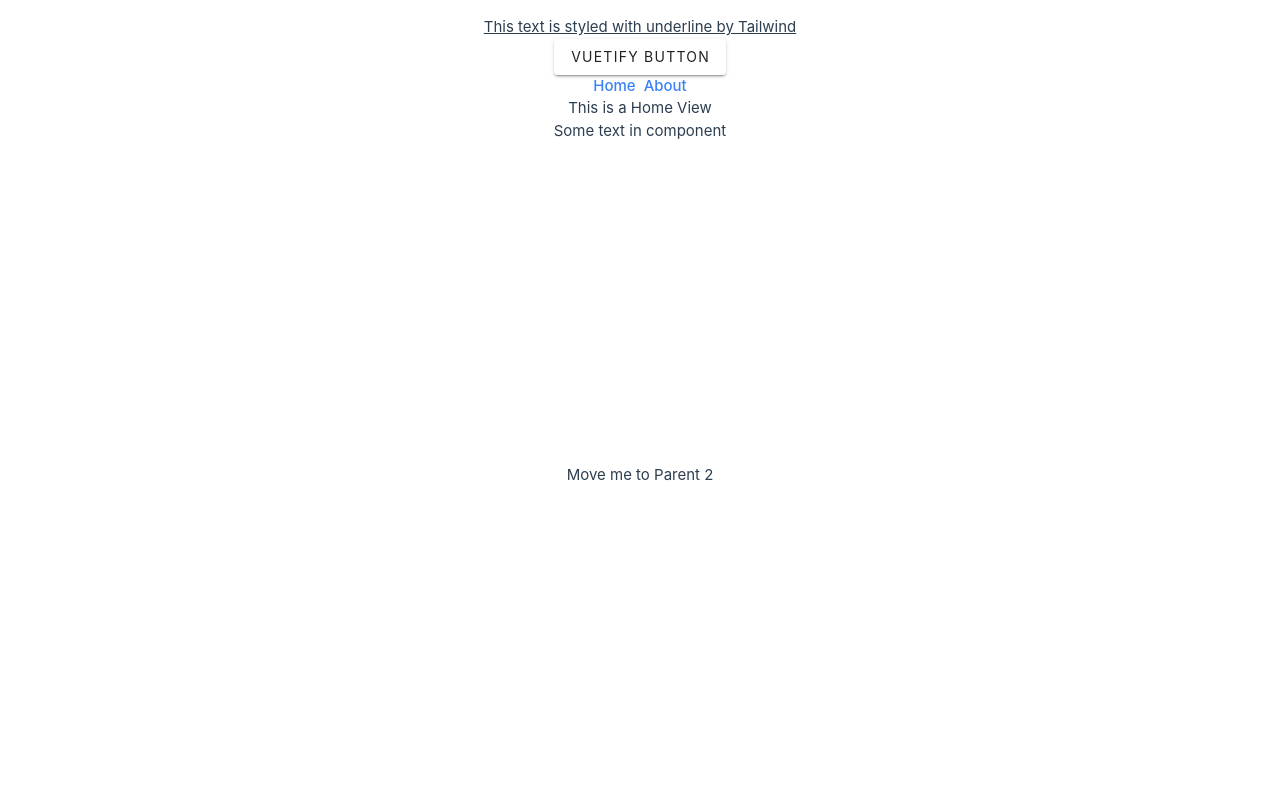
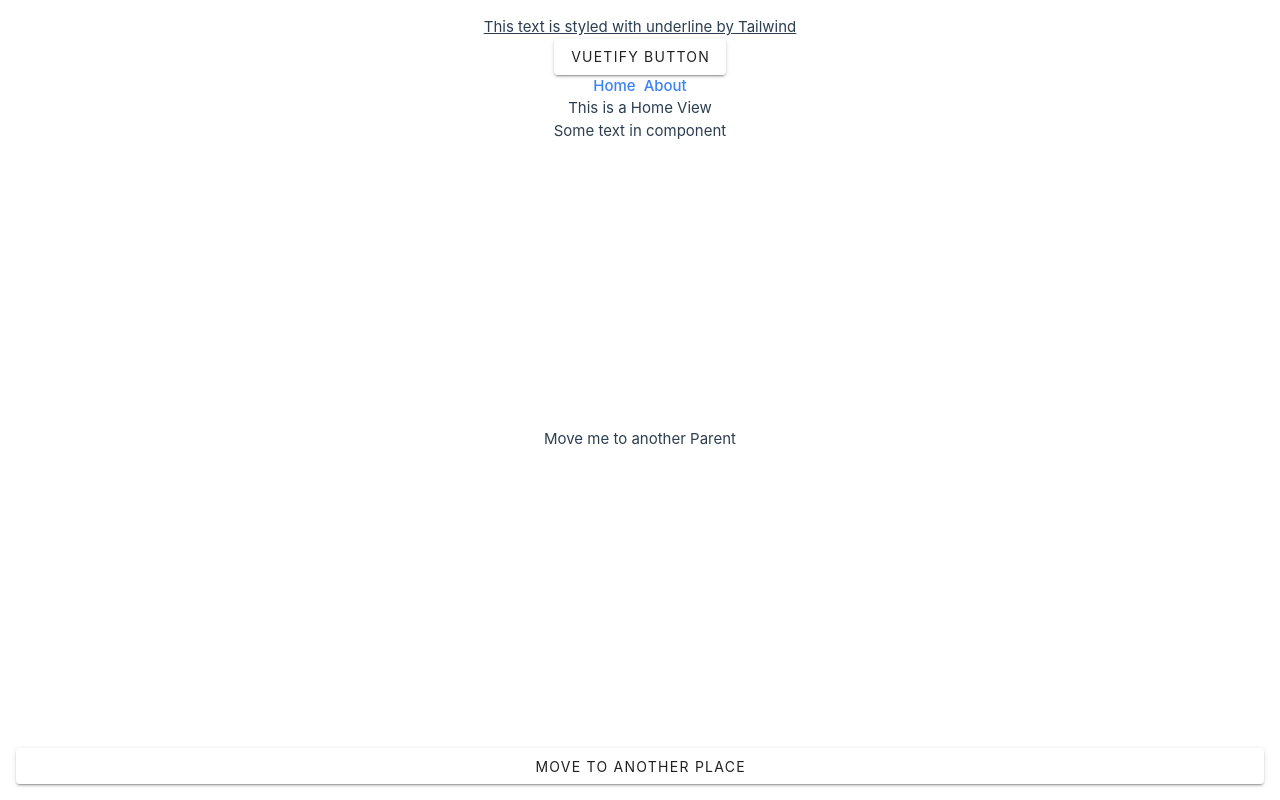
Before and after one commit to Oriery/saimmod_7_3, a Vue app: page / in a window 1280 px wide. Built offline with nearby package versions, Linux system fonts and the light colour scheme.

Commit message:
use only one child

```diff
--- a/src/components/TestTransition.vue
+++ b/src/components/TestTransition.vue
@@ -5,32 +5,21 @@
     class="min-h-[10rem]"
   >
     <div
-      v-if="child0ShouldExist"
-      v-show="child0ShouldBeVisible"
-      ref="child0"
-      @click="move(true)"
+      ref="child"
     >
-      Move me to Parent 2
+      Move me to another Parent
     </div>
   </div>
   <div
     id="parent1"
     ref="parent1"
     class="min-h-[10rem]"
-  >
-    <div
-      v-if="child1ShouldExist"
-      v-show="child1ShouldBeVisible"
-      ref="child1"
-      @click="move(false)"
-    >
-      Move me to Parent 1
-    </div>
-  </div>
+  ></div>
+  <v-btn @click="move(inParent0)">Move to another place</v-btn>
 </template>
 
 <script setup lang="ts">
-import { ref, nextTick, watch } from 'vue'
+import { ref, nextTick } from 'vue'
 import type { Ref } from 'vue'
 
 const TRANSITION_DURATION = 0.3
@@ -39,13 +28,8 @@ const transitionInProgress = ref(false)
 
 const parent0 = ref<HTMLElement | null>(null)
 const parent1 = ref<HTMLElement | null>(null)
-const child0 = ref<HTMLElement | null>(null)
-const child1 = ref<HTMLElement | null>(null)
+const child = ref<HTMLElement | null>(null)
 const inParent0 = ref(true)
-const child0ShouldExist = ref(true)
-const child1ShouldExist = ref(false)
-const child0ShouldBeVisible = ref(true)
-const child1ShouldBeVisible = ref(false)
 
 const getRect = (element: HTMLElement) => element.getBoundingClientRect()
 
@@ -53,33 +37,27 @@ const move = async (toParent1: boolean) => {
   if (transitionInProgress.value) return
   transitionInProgress.value = true
 
-  if (toParent1) {
-    child0ShouldExist.value = true
-    child1ShouldExist.value = true
-    child0ShouldBeVisible.value = true
-    child1ShouldBeVisible.value = false
-  } else {
-    child0ShouldExist.value = true
-    child1ShouldExist.value = true
-    child0ShouldBeVisible.value = false
-    child1ShouldBeVisible.value = true
-  }
-
-  await nextTick()
-
-  if (child0.value && child1.value && parent0.value && parent1.value) {
+  if (child.value && parent0.value && parent1.value) {
     const htmlElementFrom = (toParent1 ? parent0 : parent1) as Ref<HTMLElement>
     const htmlElementTo = (toParent1 ? parent1 : parent0) as Ref<HTMLElement>
-    const initChild = (toParent1 ? child0 : child1) as Ref<HTMLElement>
-    const finalChild = (toParent1 ? child1 : child0) as Ref<HTMLElement>
+    const initChild = child as Ref<HTMLElement>
 
     const initialRect = getRect(htmlElementFrom.value)
-    const finalRect = getRect(htmlElementTo.value)
+
+    const tempChild = ref(document.createElement('div'))
+    htmlElementTo.value.appendChild(tempChild.value)
+    const finalRect = getRect(tempChild.value)
+    tempChild.value.remove()
+    console.log(`initialRect: ${JSON.stringify(initialRect)}`)
+    console.log(`finalRect: ${JSON.stringify(finalRect)}`)
 
     const dx = finalRect.left - initialRect.left
     const dy = finalRect.top - initialRect.top
 
     console.log(`dx: ${dx}, dy: ${dy}`)
+
+    const tempStyleTransform = initChild.value.style.transform
+    const tempStyleTransition = initChild.value.style.transition
 
     initChild.value.style.transition = `transform ${TRANSITION_DURATION}s ease-in-out`
     initChild.value.style.transform += ' ' + `translate(${dx}px, ${dy}px)`
@@ -89,32 +67,20 @@ const move = async (toParent1: boolean) => {
       'transitionend',
       async (e) => {
         inParent0.value = !inParent0.value
+        htmlElementTo.value.appendChild(initChild.value)
+
+        initChild.value.style.transform = tempStyleTransform
+        initChild.value.style.transition = tempStyleTransition
 
         transitionInProgress.value = false
-
-        console.log('inParent0 3', inParent0.value)
       },
       { once: true },
     )
   } else {
     console.error('One of the elements is null')
-    inParent0.value = !!inParent0.value
 
     transitionInProgress.value = false
   }
 }
 
-watch(inParent0, (newVal) => {
-  if (newVal) {
-    child0ShouldExist.value = true
-    child1ShouldExist.value = false
-    child0ShouldBeVisible.value = true
-    child1ShouldBeVisible.value = false
-  } else {
-    child0ShouldExist.value = false
-    child1ShouldExist.value = true
-    child0ShouldBeVisible.value = false
-    child1ShouldBeVisible.value = true
-  }
-})
 </script>
```
